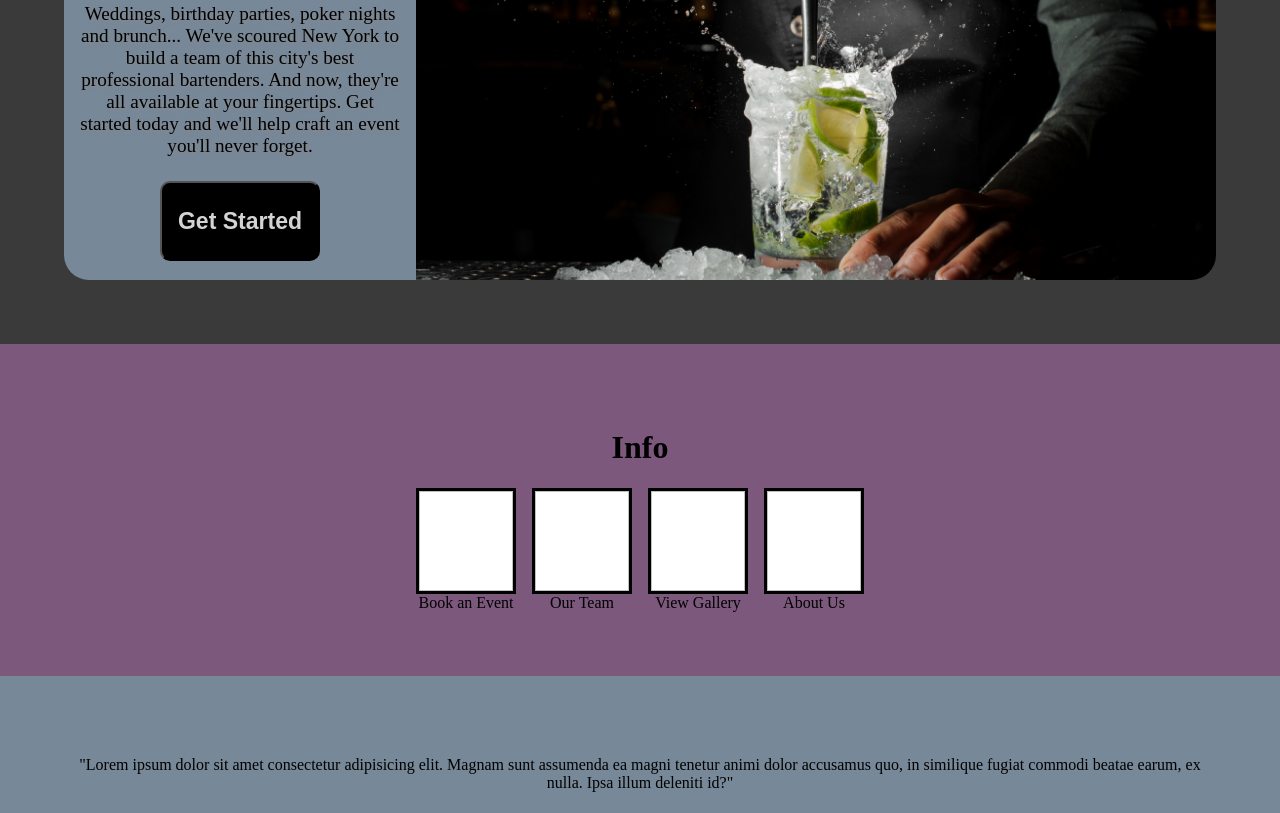
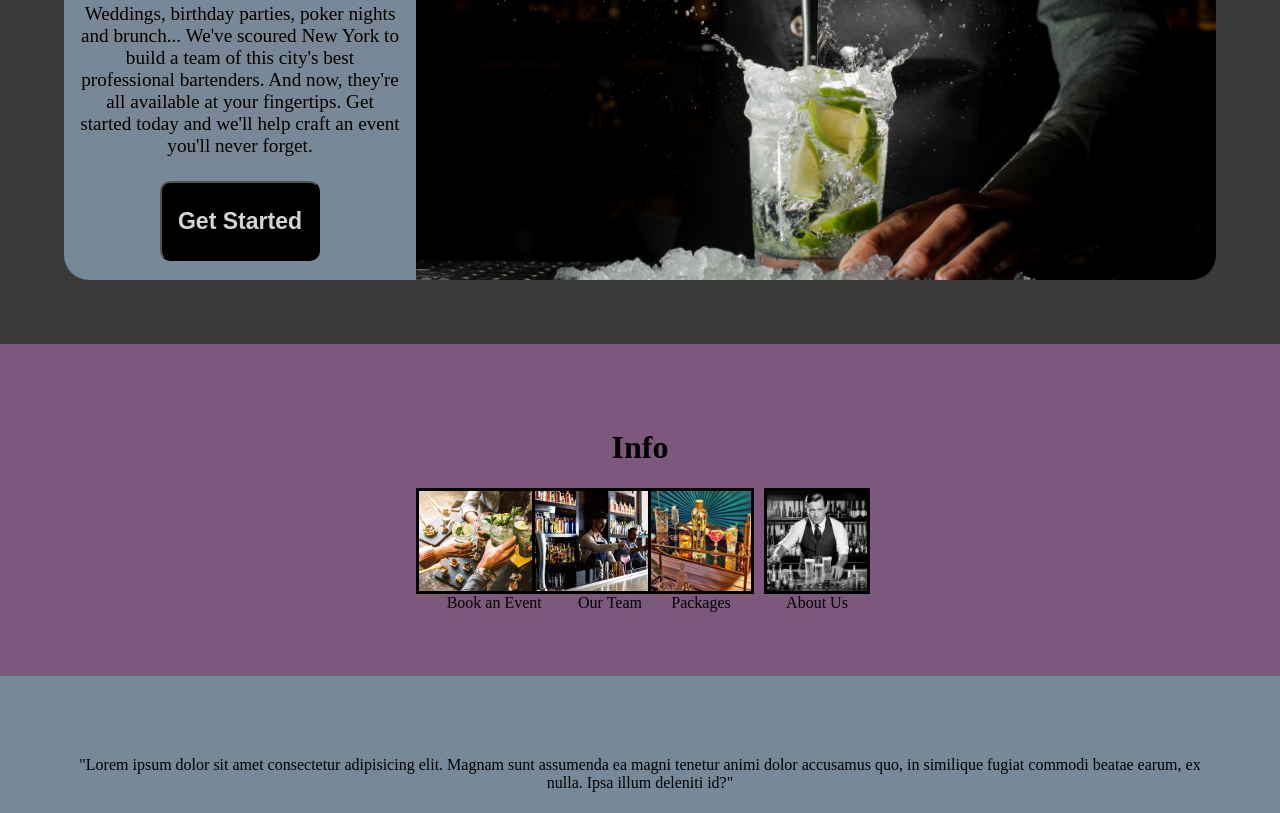
Before and after one commit to leejblack29/landing_page, a plain HTML site: page index.html in a window 1280 px wide. Shown: the part 284-1097 px from the top of the page. Drawn offline with Linux system fonts and the light colour scheme.

Commit message:
Link images into info section

```diff
--- a/index.html
+++ b/index.html
@@ -35,19 +35,19 @@
         <h1>Info</h1>
         <div id="info-links" class="flex">
             <div class="flex">
-                <img></img>
+                <img id="book-img" src="./img/cocktail-party.avif" alt="a cocktail party">
                 <p>Book an Event</p>
             </div>
             <div class="flex">
-                <img></img>
+                <img id="team-img" src="./img/team.jpg" alt="a team of bartenders">
                 <p>Our Team</p>
             </div>
             <div class="flex">
-                <img></img>
-                <p>View Gallery</p>
+                <img id="packages-img" src="./img/packages.webp" alt="an assortment of liqueurs">
+                <p>Packages</p>
             </div>
             <div class="flex">
-                <img></img>
+                <img id="about-img" src="./img/aboutus.webp" alt="a bartender">
                 <p>About Us</p>
             </div>
         </div>
```
